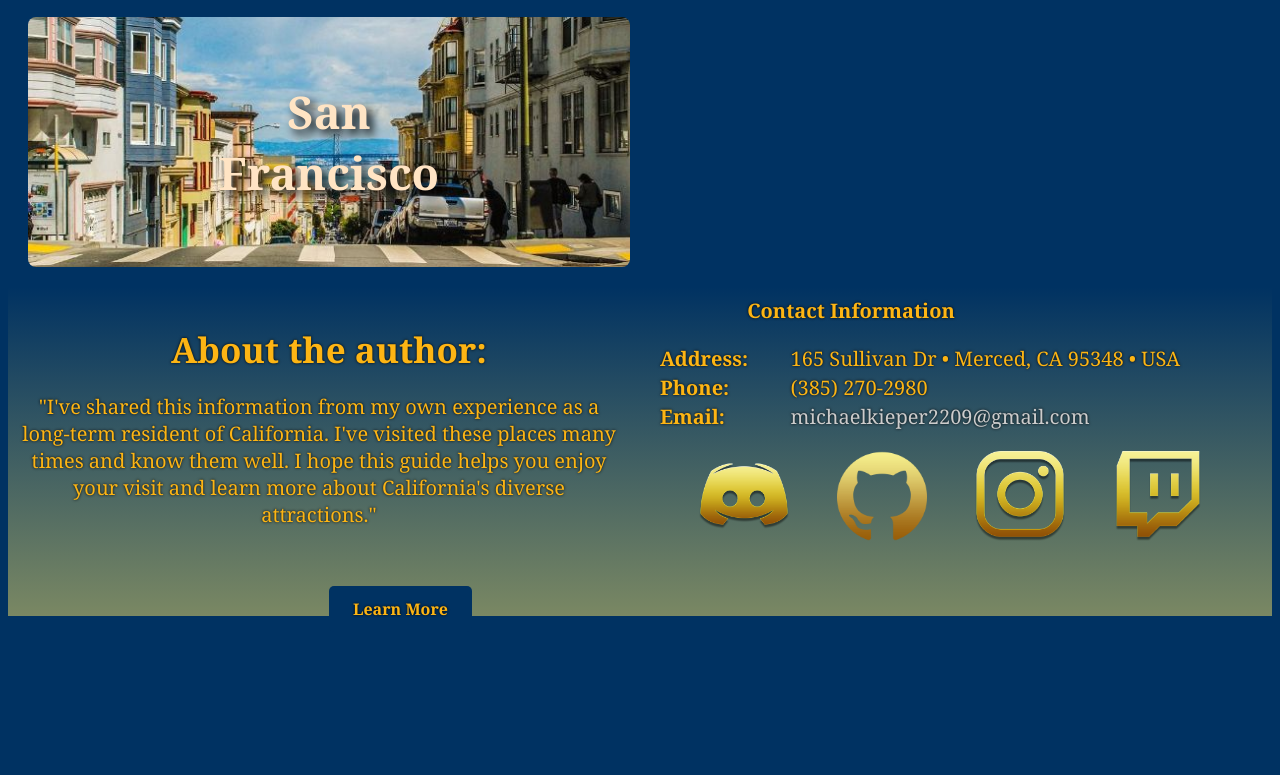
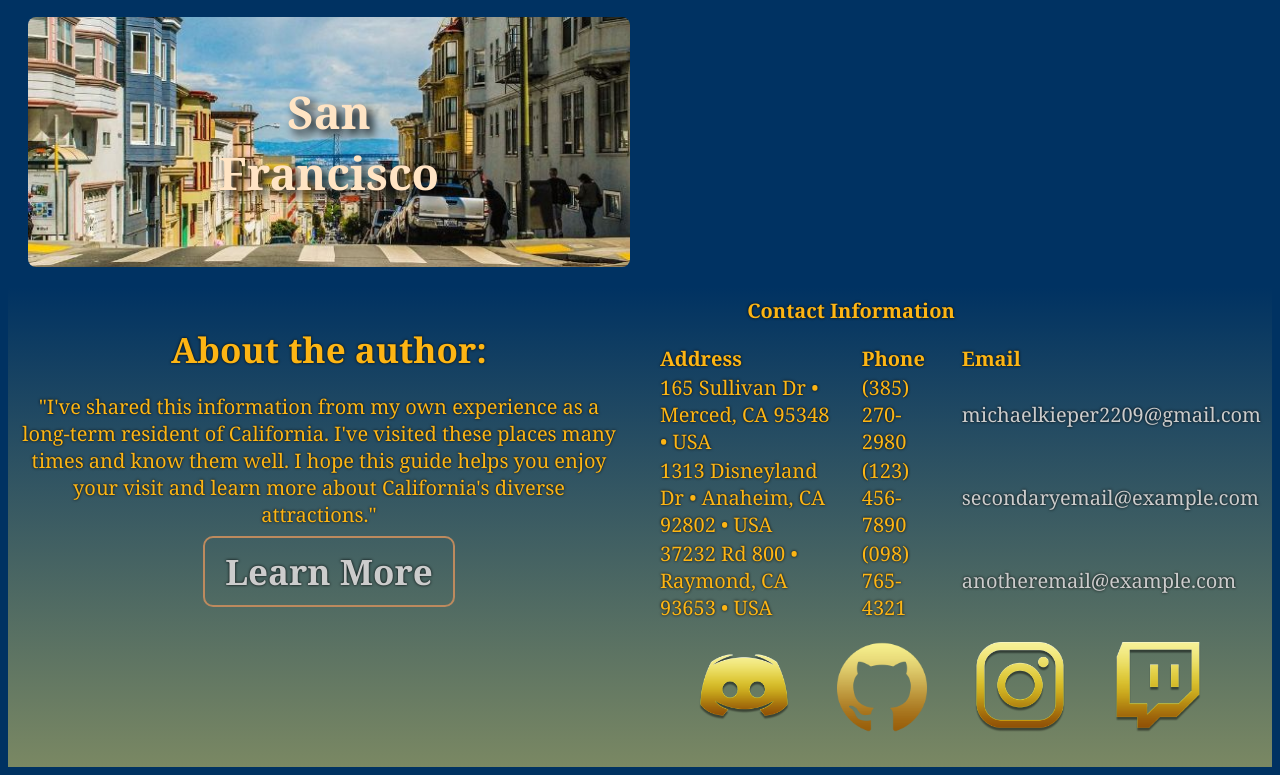
Before and after one commit to Kieper2209/StateofCalifornia, a plain HTML site: page SanJose.html in a window 1280 px wide. Shown: the part 5082-5857 px from the top of the page. Before the commit the page ends 5714 px from the top, so only its background shows below. Drawn offline with Linux system fonts and the light colour scheme; files whose address does not match are found by name.

Commit message:
Update SanJose.html

```diff
--- a/SanJose.html
+++ b/SanJose.html
@@ -148,33 +148,42 @@
         <section>
             <h2>About the author:</h2>
             <p>"I've shared this information from my own experience as a long-term resident of California. I've visited these places many times and know them well. I hope this guide helps you enjoy your visit and learn more about California's diverse attractions."</p>
-            <br>
             <ul>
-                <li><a href="About.html" id="button">Learn More</a></li>
+                <li><a href="About.html" class="button">Learn More</a></li>
             </ul>
         </section>
         <section>
             <table>
                 <caption>Contact Information</caption>
                 <tr>
-                    <th>Address:</th>
-                    <td>165 Sullivan Dr &bull; Merced, CA 95348 &bull; USA</td>
+                    <th>Address</th>
+                    <th>Phone</th>
+                    <th>Email</th>
                 </tr>
                 <tr>
-                    <th>Phone:</th>
+                    <td>165 Sullivan Dr &bull; Merced, CA 95348 &bull; USA</td>
                     <td>(385) 270-2980</td>
+                    <td><a href="mailto:michaelkieper2209@gmail.com">michaelkieper2209@gmail.com</a></td>
                 </tr>
                 <tr>
-                    <th>Email:</th>
-                    <td><a href="About.html">michaelkieper2209@gmail.com</a></td>
+                    <td>1313 Disneyland Dr &bull; Anaheim, CA 92802 &bull; USA</td>
+                    <td>(123) 456-7890</td>
+                    <td><a href="mailto:secondaryemail@example.com">secondaryemail@example.com</a></td>
+                </tr>
+                <tr>
+                    <td>37232 Rd 800 &bull; Raymond, CA 93653 &bull; USA</td>
+                    <td>(098) 765-4321</td>
+                    <td><a href="mailto:anotheremail@example.com">anotheremail@example.com</a></td>
                 </tr>
             </table>
+            <aside>
                 <ul class="social-media">
                     <li><a href="https://discord.gg/NEtXaMYthG" target="_blank"><img src="assets/Discord.png" alt="Discord"></a></li>
                     <li><a href="https://github.com/Kieper2209" target="_blank"><img src="assets/Github.png" alt="Github"></a></li>
                     <li><a href="https://www.instagram.com/kiepertv/" target="_blank"><img src="assets/Instagram.png" alt="Instagram"></a></li>
                     <li><a href="https://www.twitch.tv/kiepertv" target="_blank"><img src="assets/Twitch.png" alt="Twitch"></a></li>
                 </ul>
+            </aside>
         </section>
     </footer>
 
```
Lines whose indentation alone changed are shown as unchanged.
